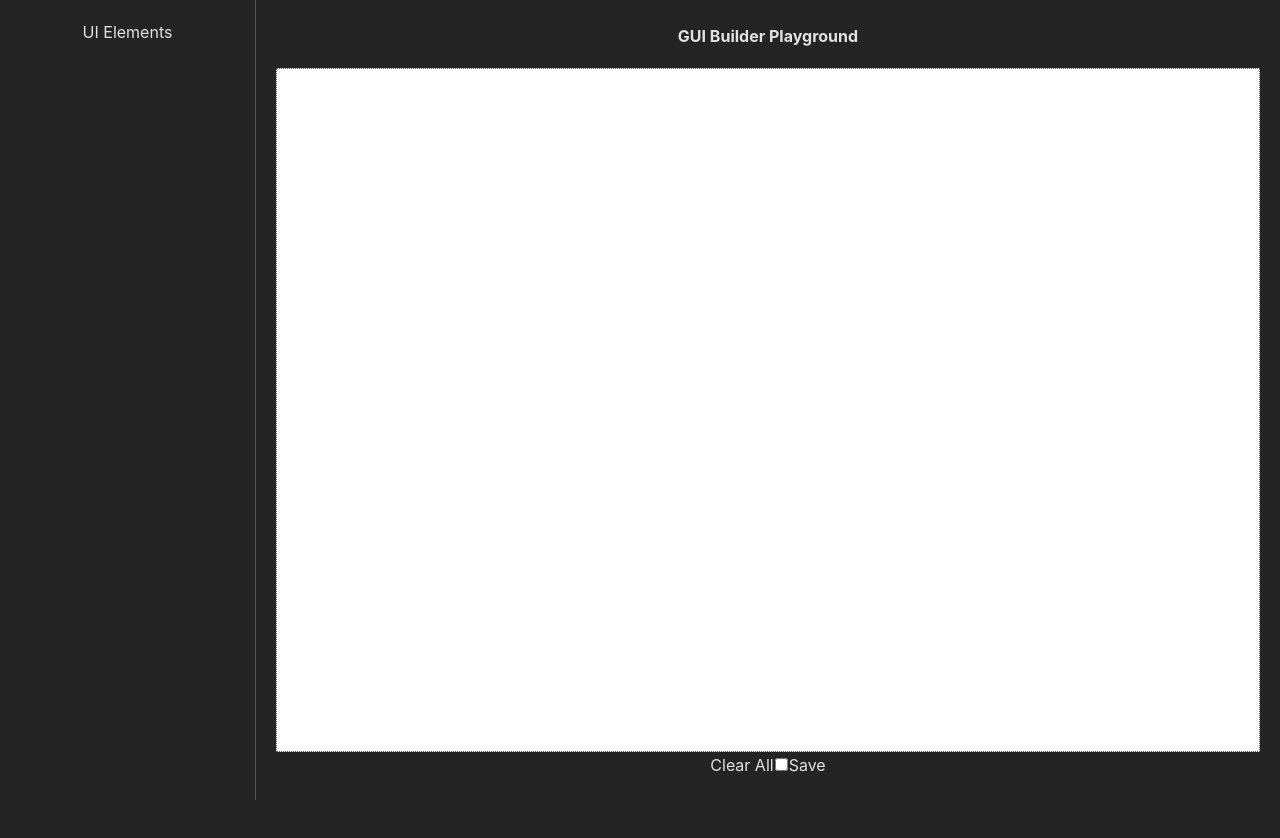
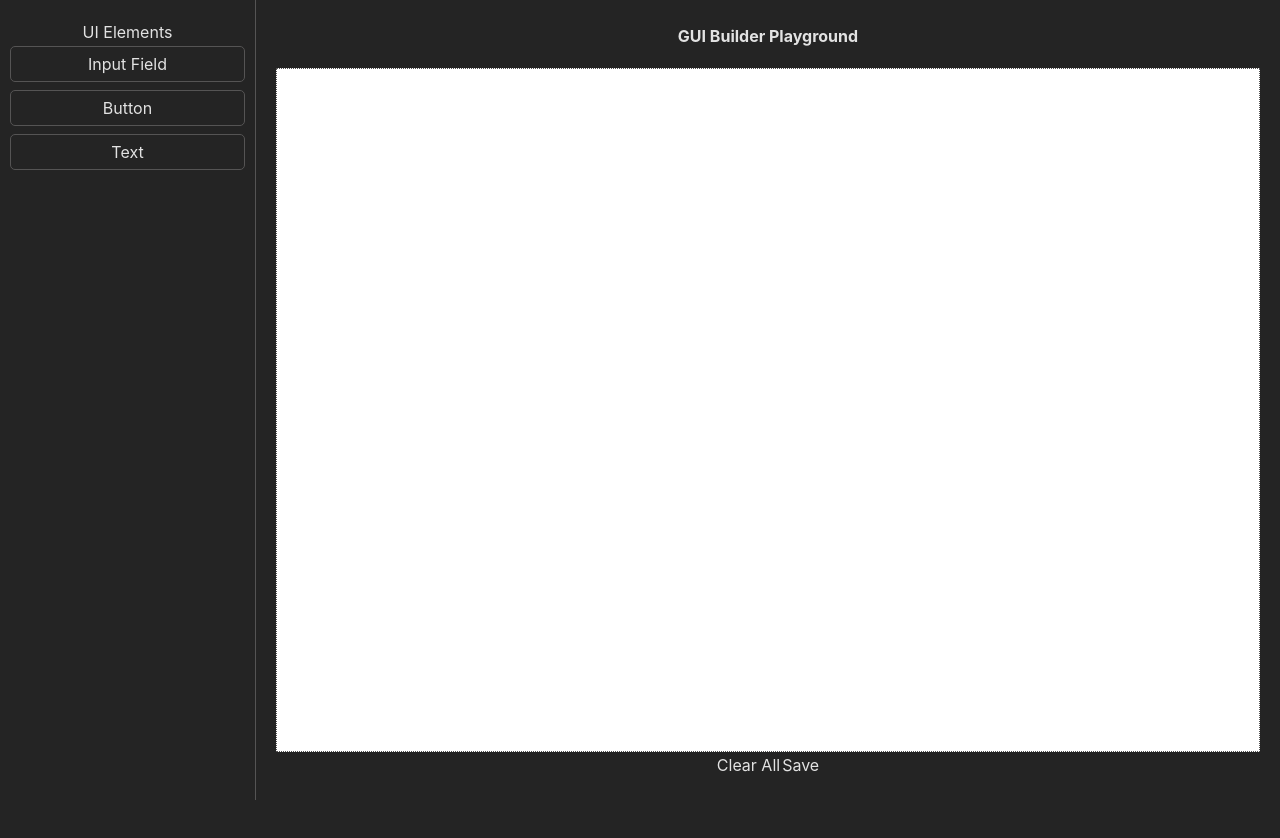
Before and after one commit to rajmohan6268/Gui-builder, a React (Vite) app: page / in a window 1280 px wide. Shown: the top 838 px of the page. Built offline with nearby package versions, Linux system fonts and the light colour scheme.

Commit message:
add base   left pane and  playground and  elements helper

```diff
--- a/src/components/left-panel.tsx
+++ b/src/components/left-panel.tsx
@@ -3,11 +3,16 @@ import { dragStart } from "../helpers/drag-events.helper";
 import React from "react";
 
 function LeftPanel() {
+  const elementlist = [...UI_ELEMENTS];
   return (
     <>
       <div className="heading">UI Elements</div>
       <div className="list-container">
-
+        {elementlist.map((elem) => (
+          <div className="list-item" draggable={true} onDragStart={(e)=>dragStart(e,elem.type)} key={elem.type}>
+            {elem.label}
+          </div>
+        ))}
       </div>
     </>
   );
--- a/src/components/playground.tsx
+++ b/src/components/playground.tsx
@@ -1,27 +1,30 @@
-
-
+import { useRef } from "react";
+import { dropEvent, preventEvent } from "../helpers/drag-events.helper";
 import React from "react";
 
 function Playground() {
+  const playgroundRef = useRef<HTMLDivElement>(null);
 
+  const handleSave = () => {};
+
+  const handleClear = () => {};
 
   return (
     <>
-      <div className="p-1 mb-4 font-bold">GUI Builder Playground</div>
+      <div className="p-1 mb-4 font-bold ">GUI Builder Playground</div>
       <div
         className="ui-container"
         id="playground"
-
+        ref={playgroundRef}
+        onDrop={(e) => dropEvent(e)}
+        onDragOver={preventEvent}
       />
       <div className="h-full">
-        <button type="button" >
+        <button type="button" onClick={handleClear}>
           Clear All
         </button>
-        <input
-          type="checkbox"
 
-        />
-        <button type="button" >
+        <button type="button" onClick={handleSave}>
           Save
         </button>
       </div>
--- /dev/null
+++ b/src/helpers/element.helper.ts
@@ -0,0 +1,40 @@
+/* eslint-disable no-case-declarations */
+export enum ElementsEnum {
+  Input = "INPUT",
+  Button = "BUTTON",
+  Text = "TEXT",
+}
+
+export const UI_ELEMENTS = [
+  {
+    type: ElementsEnum.Input,
+    label: "Input Field",
+  },
+  {
+    type: ElementsEnum.Button,
+    label: "Button",
+  },
+  {
+    type: ElementsEnum.Text,
+    label: "Text",
+  },
+];
+
+export function createElement(type: string) {
+  switch (type) {
+    case ElementsEnum.Button:
+      const btn = document.createElement("button");
+      btn.innerText = 'Sample Button'
+      return btn;
+    case ElementsEnum.Input:
+      const input = document.createElement("input");
+      input.setAttribute("type", "text");
+      return input;
+    case ElementsEnum.Text:
+      const div = document.createElement("div");
+      div.innerText = "Your Sample Text";
+      return div;
+    default:
+      return;
+  }
+}
```
